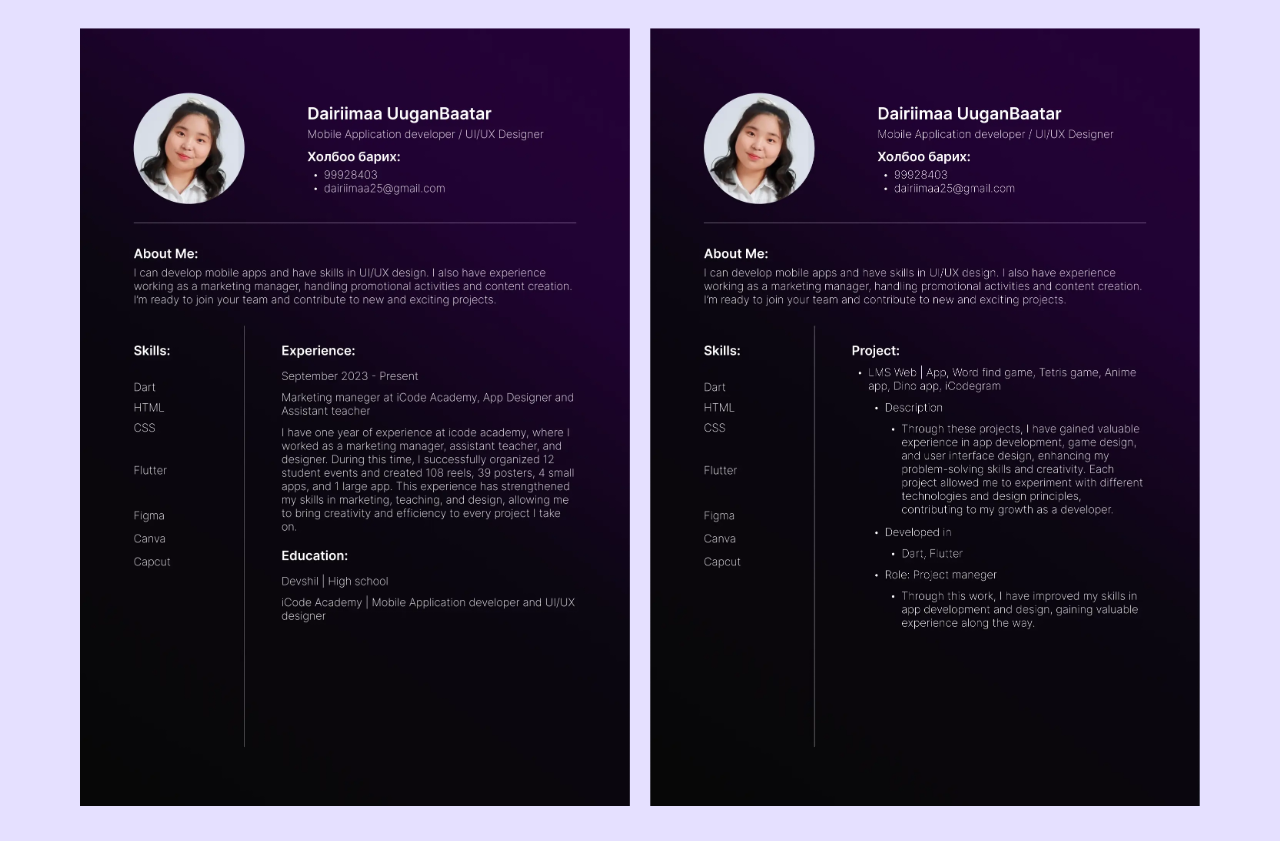
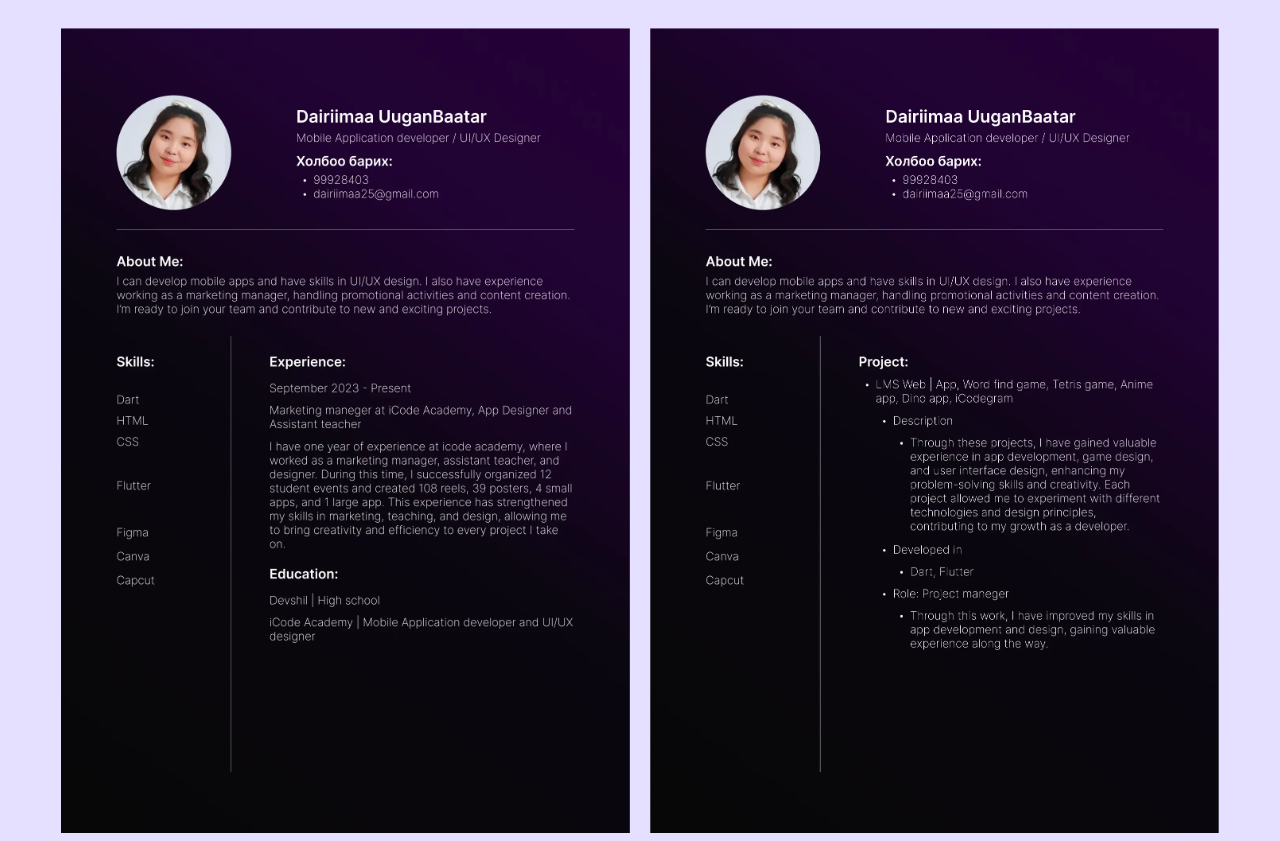
Before and after one commit to Dairii/Dairii.github.io, a plain HTML site: page index.html in a window 1280 px wide. Before the commit the page ends 814 px from the top, so only its background shows below. Drawn offline with Linux system fonts and the light colour scheme.

Commit message:
add: widht 45

```diff
--- a/index.html
+++ b/index.html
@@ -5,11 +5,16 @@
     <meta charset="UTF-8">
     <meta name="viewport" content="width=device-width, initial-scale=1.0">
     <title>Document</title>
+    <style>
+        img {
+            width: 45%;
+        }
+    </style>
 </head>
 
 <body style="display: flex; justify-content: center; gap: 20px; padding-top: 20px; background-color: rgb(229, 224, 255); ">
-    <img src="img/cv_01.webp" width="550" alt="">
-    <img src="img/cv_02.webp" width="550" alt="">
+    <img src="img/cv_01.webp" alt="">
+    <img src="img/cv_02.webp" alt="">
 </body>
 
 </html>
```
